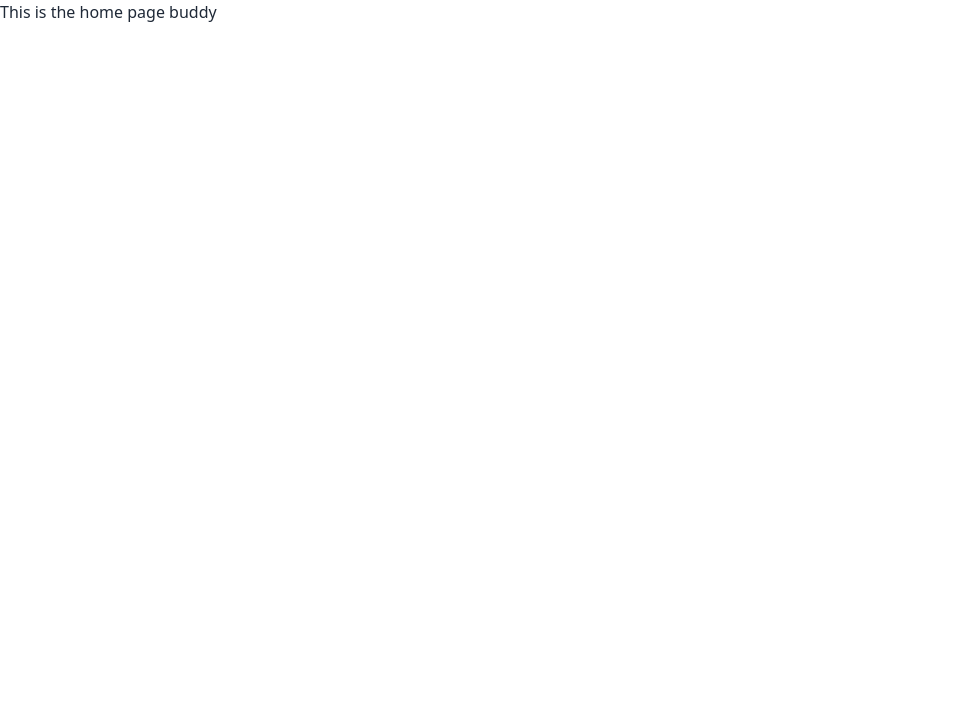
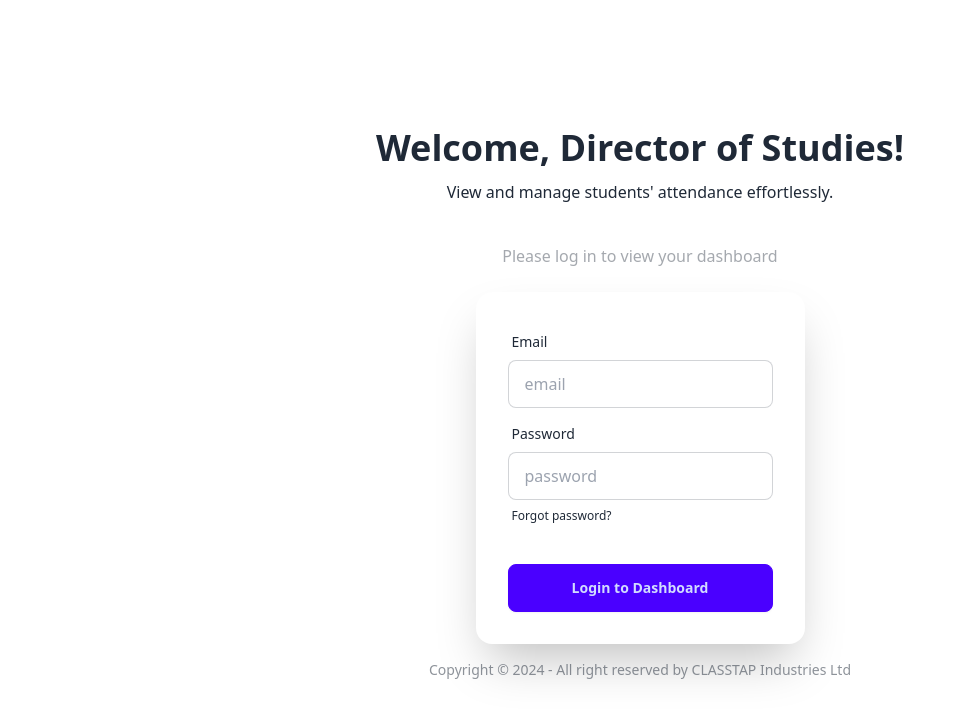
Before and after one commit to Iyabivuz-e/ClassTap, a Next.js app: page / in a window 1280 px wide. Shown: the top 718 px of the page, without its empty margins (0-965 px from the left). Built offline with nearby package versions, Linux system fonts and the light colour scheme.

Commit message:
updated login component to redirect to the director of study dashboard

```diff
--- a/src/app/components/dashboard/bars/Navbar.tsx
+++ b/src/app/components/dashboard/bars/Navbar.tsx
@@ -5,6 +5,7 @@ import Image from 'next/image';
 import profile from "../../../../../public/images/imggggh.jpg"
 import Theme from '@/app/helpers/Themes';
 import Notifications from './Notifications';
+import Link from 'next/link';
 
 interface NavBarProp {
   handleToggle: () => void;
@@ -106,7 +107,7 @@ const Navbar = ({ handleToggle }: NavBarProp) => {
               <a>Settings</a>
             </li>
             <li>
-              <a>Logout</a>
+              <Link href="/">Logout</Link>
             </li>
           </ul>
         </div>
--- /dev/null
+++ b/src/app/components/home/Home.tsx
@@ -0,0 +1,20 @@
+import React from 'react'
+import Login from './authentication/Login'
+
+const Home = () => {
+  return (
+    <div className='w-full -mb-2'>
+      <div className="hero-content text-center w-full">
+        <div className="w-full ">
+          <h1 className="text-4xl font-bold">Welcome, Director of Studies!</h1>
+          <p className="py-3 pb-0">
+            View and manage students&apos; attendance effortlessly.
+          </p>
+        </div>
+      </div>
+      <Login />
+    </div>
+  );
+}
+
+export default Home
--- /dev/null
+++ b/src/app/components/home/authentication/Login.tsx
@@ -0,0 +1,66 @@
+"use client";
+
+import React from "react";
+import { useRouter } from "next/navigation";
+
+const Login = () => {
+  const router = useRouter();
+
+  const handleLogin = (e: React.FormEvent<HTMLFormElement>) => {
+    e.preventDefault();
+    router.push("/director-of-study/dashboard");
+  };
+
+  return (
+    <div className="w-full hero justify-center ">
+      <div className="w-full hero-content flex-col">
+        <div className="text-center lg:text-left">
+          <p className="py-2 opacity-40">
+            Please log in to view your dashboard
+          </p>
+        </div>
+        <div className="card bg-base-100 w-full max-w-sm shrink-0 shadow-2xl">
+          <form onSubmit={handleLogin} className="card-body">
+            {" "}
+            {/* Correctly pass the function */}
+            <div className="form-control">
+              <label className="label">
+                <span className="label-text">Email</span>
+              </label>
+              <input
+                type="email"
+                placeholder="email"
+                className="input input-bordered"
+                required
+              />
+            </div>
+            <div className="form-control">
+              <label className="label">
+                <span className="label-text">Password</span>
+              </label>
+              <input
+                type="password"
+                placeholder="password"
+                className="input input-bordered"
+                required
+              />
+              <label className="label">
+                <a href="#" className="label-text-alt link link-hover">
+                  Forgot password?
+                </a>
+              </label>
+            </div>
+            <div className="form-control mt-6">
+              <button type="submit" className="btn btn-primary">
+                Login to Dashboard
+              </button>
+            </div>
+          </form>
+        </div>
+      </div>
+
+    </div>
+  );
+};
+
+export default Login;
--- /dev/null
+++ b/src/app/components/home/authentication/Register.tsx
@@ -0,0 +1,11 @@
+import React from 'react'
+
+const Register = () => {
+  return (
+    <div>
+      <h1>Registration here buddy</h1>
+    </div>
+  )
+}
+
+export default Register
--- a/src/app/page.tsx
+++ b/src/app/page.tsx
@@ -1,8 +1,16 @@
+"use client"
+import Home from "./components/home/Home";
 
-export default function Home() {
+export default function HomePage() {
   return (
-    <div className="">
-      This is the home page buddy
+    <div className="bg-base-100 min-h-screen flex flex-col items-center justify-center">
+      <Home />
+      <aside className="opacity-50 my-2 text-sm px-2 text-center">
+        <p>
+          Copyright © {new Date().getFullYear()} - All right reserved by CLASSTAP
+          Industries Ltd
+        </p>
+      </aside>
     </div>
   );
 }
```
